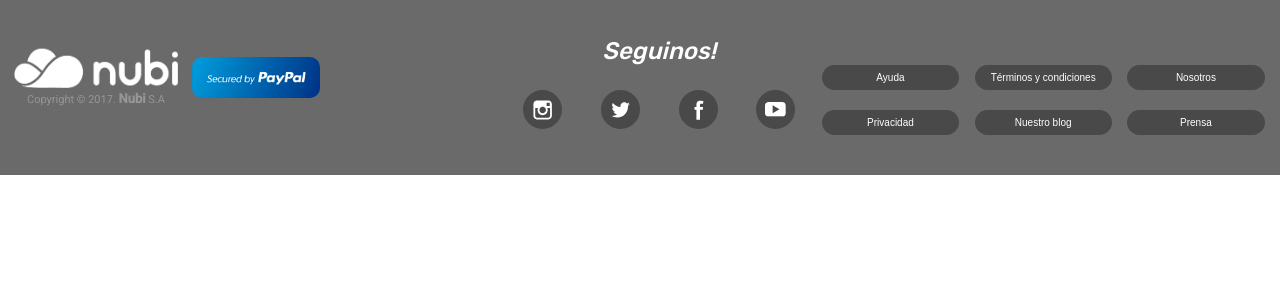
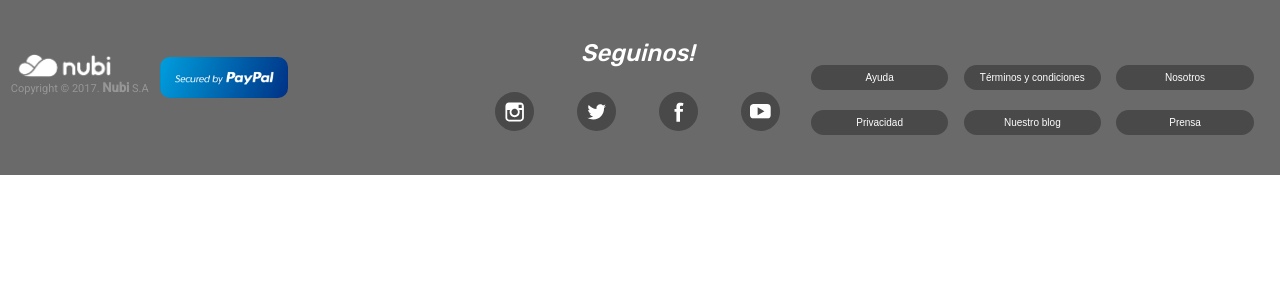
Before and after one commit to jonathanlevrero/NubiProyecto, a React (Create React App) app in the folder nubilanding/: page / in a window 1280 px wide. Shown: the top 300 px of the page. Built offline with nearby package versions, Linux system fonts and the light colour scheme.

Commit message:
Cambie la forma de escribir estilos en algunas clases utilizando la sintaxis de sass, agregue clases a los logos de redes sociales y les quite la etiqueta de button

```diff
--- a/nubilanding/src/components/footer/footer.js
+++ b/nubilanding/src/components/footer/footer.js
@@ -22,10 +22,10 @@ function Footer() {
       <div className={styles.seguinos}>
         <h2>Seguinos!</h2>
         <div className={styles.logosRedes}>
-          <button><img src={LogoInstagram} alt="Logo Instagram" /></button>
-          <button><img src={LogoTwitter} alt="Logo Twitter" /></button>
-          <button><img src={LogoFacebook} alt="Logo Facebook" /></button>
-          <button><img src={LogoYoutube} alt="Logo Youtube" /></button>
+          <img className={styles.logoInstagram} src={LogoInstagram} alt="Logo Instagram" />
+          <img className={styles.logoTwitter} src={LogoTwitter} alt="Logo Twitter" />
+          <img className={styles.logoFacebook} src={LogoFacebook} alt="Logo Facebook" />
+          <img className={styles.logoYoutube} src={LogoYoutube} alt="Logo Youtube" />
         </div>
       </div>
       <div className={styles.contenedorBotones}>
--- a/nubilanding/src/components/footer/styles.module.scss
+++ b/nubilanding/src/components/footer/styles.module.scss
@@ -8,18 +8,13 @@
 }
 
 .contenedorLogoNubi {
-  display: flex;
-  flex-direction: column;
-  text-align: center;
-  width: 15%;
-}
-
-.contenedorLogoNubi p {
+  p {
     font-family: "Roboto";
     text-align: center;
     margin-top: -5px;
     font-size: 11px;
     color: #979696;
+  }
 }
 
 .contenedorLogoNubi p b {
@@ -31,11 +26,11 @@
   flex-direction: column;
   align-items: flex-start;
   width: 25%;
-}
 
-.contenedorLogoPaypal img {
+  img {
     border-radius: 10px;
     width: 40%;
+  }
 }
 
 .seguinos {
@@ -55,47 +50,33 @@
 .logosRedes {
   display: flex;
   justify-content: space-between;
-}
 
-.logosRedes button {
-  background: transparent;
-  border: transparent;
-  outline: none;
-}
-
-.logosRedes button img {
+  img {
     background-color: #4a494a;
     border: 7px solid #4a494a;
     border-radius: 50px;
     margin: 5px;
   }
+}
 
-.logosRedes button:nth-child(1) img:hover {
+.logoInstagram:hover {
   background-color: #bc2a8d;
   border: 7px solid #bc2a8d;
-  border-radius: 50px;
-  margin: 5px;
 }
 
-.logosRedes button:nth-child(2) img:hover {
+.logoTwitter:hover {
   background-color: #00aced;
   border: 7px solid #00aced;
-  border-radius: 50px;
-  margin: 5px;
 }
 
-.logosRedes button:nth-child(3) img:hover {
+.logoFacebook:hover {
   background-color: #3b5998;
   border: 7px solid #3b5998;
-  border-radius: 50px;
-  margin: 5px;
 }
 
-.logosRedes button:nth-child(4) img:hover {
+.logoYoutube:hover {
   background-color: #e52d27;
   border: 7px solid #e52d27;
-  border-radius: 50px;
-  margin: 5px;
 }
 
 .contenedorBotones {
@@ -106,9 +87,8 @@
   align-items: flex-end;
   width: 37%;
   margin-top: 65px;
-}
 
-.contenedorBotones button {
+  button {
     background-color: #4a494a;
     border: 5px solid #4a494a;
     border-radius: 30px;
@@ -118,9 +98,10 @@
     height: 25px;
     margin: 0 0 20px 0;
     font-size: 10px;
-}
 
-.contenedorBotones button:hover {
+    &:hover {
       background-color: grey;
       border: solid grey;
     }
+  }
+}
```
Also changed, not shown: nubilanding/src/App.css (line endings or trailing spaces). Lines whose indentation alone changed are shown as unchanged.
